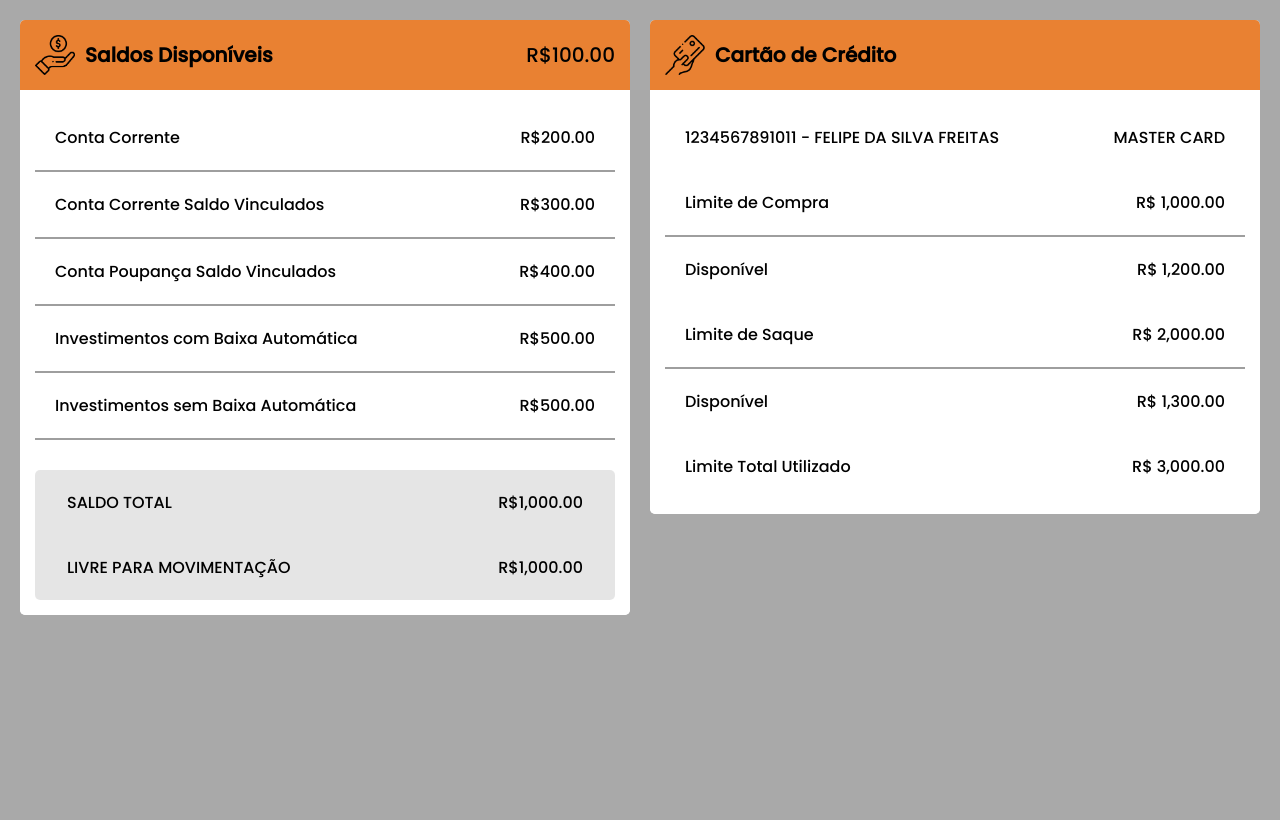
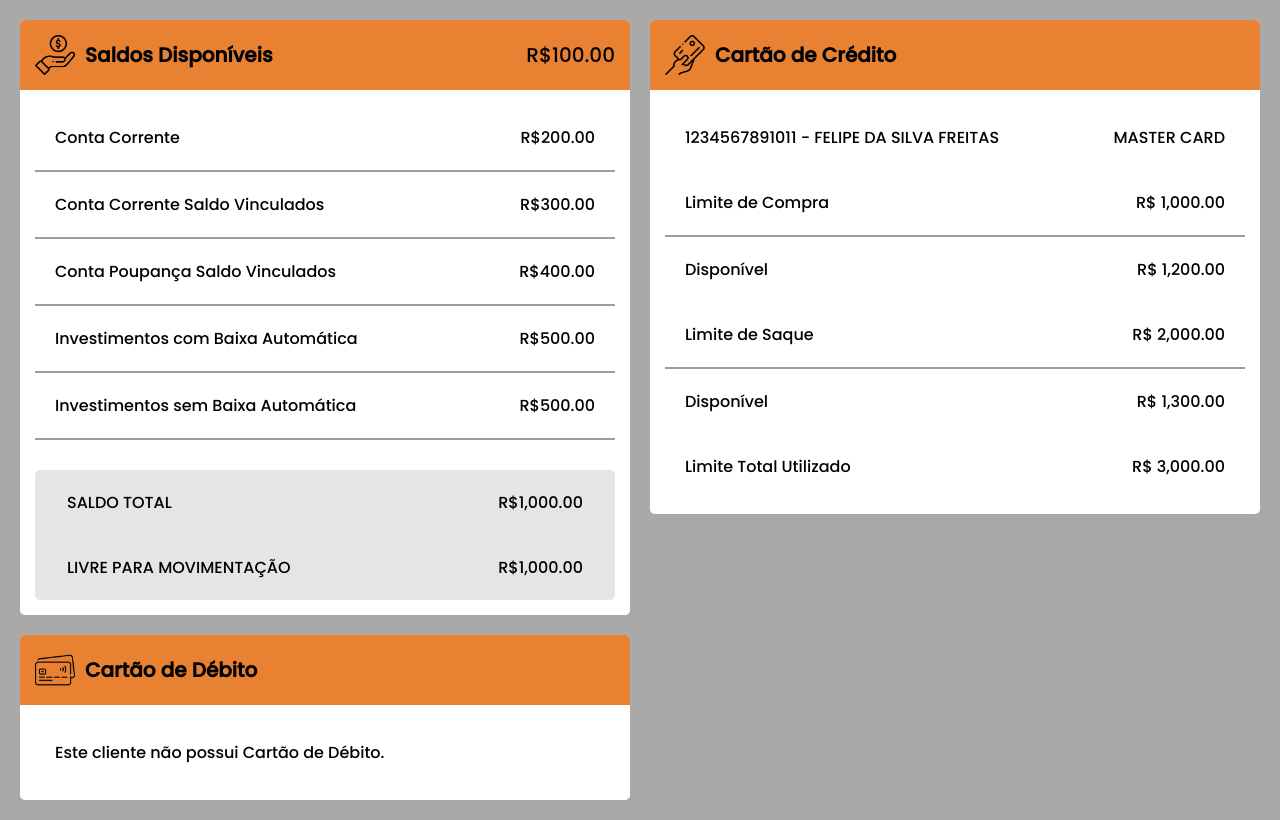
Before and after one commit to PedroHPAlmeida/cards-project-angular, an Angular app: page / in a window 1280 px wide. Built offline with nearby package versions, Linux system fonts and the light colour scheme.

Commit message:
Adiciona card de cartão de débito

```diff
--- a/src/app/app.component.html
+++ b/src/app/app.component.html
@@ -1,4 +1,5 @@
 <div class="container">
   <app-balance-card class="item"></app-balance-card>
   <app-credit-card class="item"></app-credit-card>
+  <app-debit-card class="item"></app-debit-card>
 </div>
--- a/src/app/app.module.ts
+++ b/src/app/app.module.ts
@@ -6,13 +6,15 @@ import { AppComponent } from './app.component';
 import { CardHeaderComponent } from './components/card-header/card-header.component';
 import { BalanceCardComponent } from './components/balance-card/balance-card.component';
 import { CreditCardComponent } from './components/credit-card/credit-card.component';
+import { DebitCardComponent } from './components/debit-card/debit-card.component';
 
 @NgModule({
   declarations: [
     AppComponent,
     CardHeaderComponent,
     BalanceCardComponent,
-    CreditCardComponent
+    CreditCardComponent,
+    DebitCardComponent
   ],
   imports: [
     BrowserModule,
--- /dev/null
+++ b/src/app/components/debit-card/debit-card.component.html
@@ -0,0 +1,13 @@
+<div class="card">
+    <app-card-header
+        class="item"
+        icon="../assets/icons/icon-debit-card.png"
+        title="Cartão de Débito">
+    </app-card-header>
+
+    <div class="card__content">
+        <div class="card__content-item">
+            <p>Este cliente não possui Cartão de Débito.</p>
+        </div>
+    </div>
+</div>
--- /dev/null
+++ b/src/app/components/debit-card/debit-card.component.scss
@@ -0,0 +1,18 @@
+.card {
+    border: none;
+    overflow: hidden;
+    border-radius: 5px;
+    background-color: white;
+
+    &__content {
+        padding: 15px;
+        overflow: hidden;
+        border-bottom-left-radius: 5px;
+        border-bottom-right-radius: 5px;
+        background-color: white;
+    }
+
+    &__content-item {
+        padding: 20px;
+    }
+}
```
Also changed, not shown: src/app/components/debit-card/debit-card.component.ts (added, +10 -0 lines), 1 other file (tests, documents, lock files or other folders).
